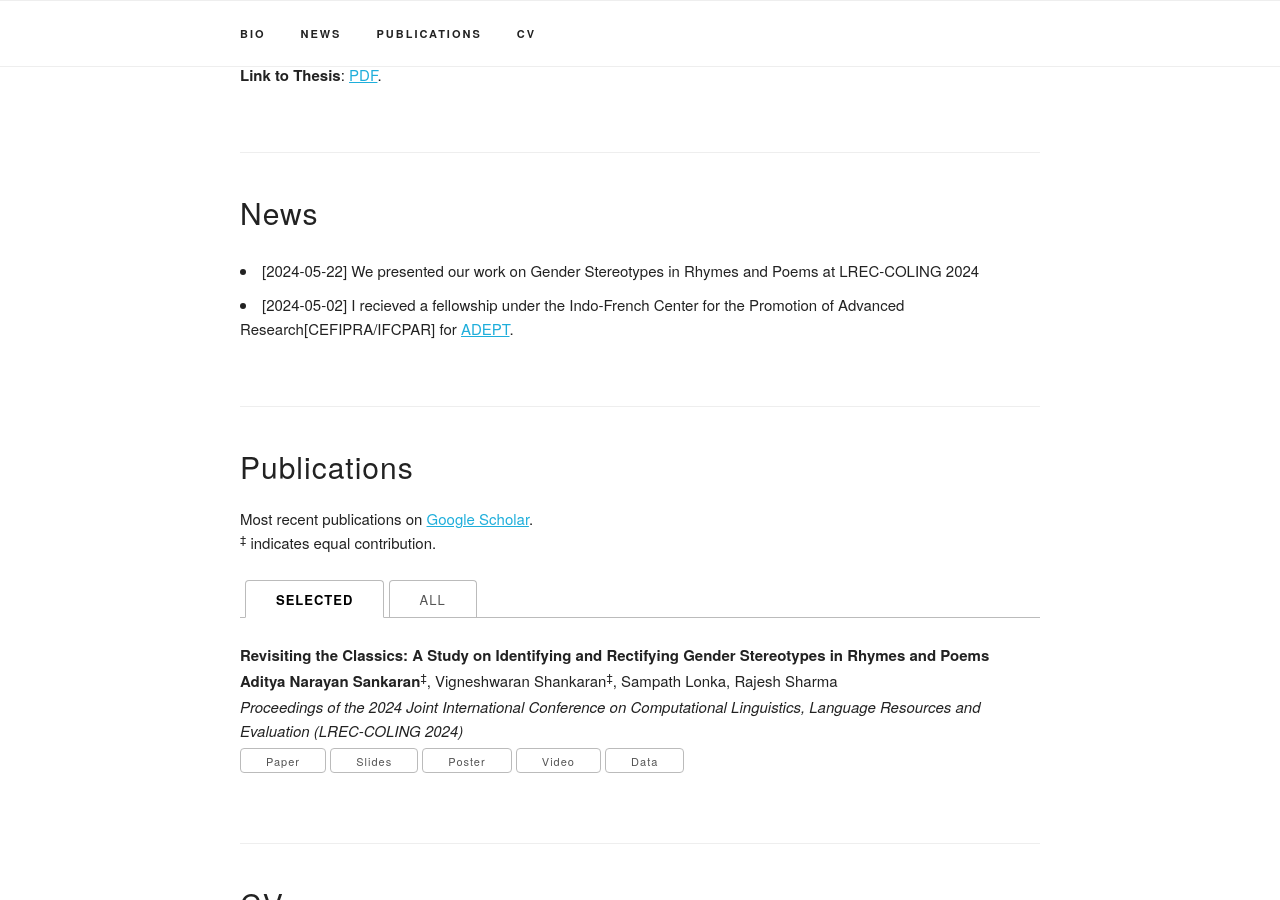
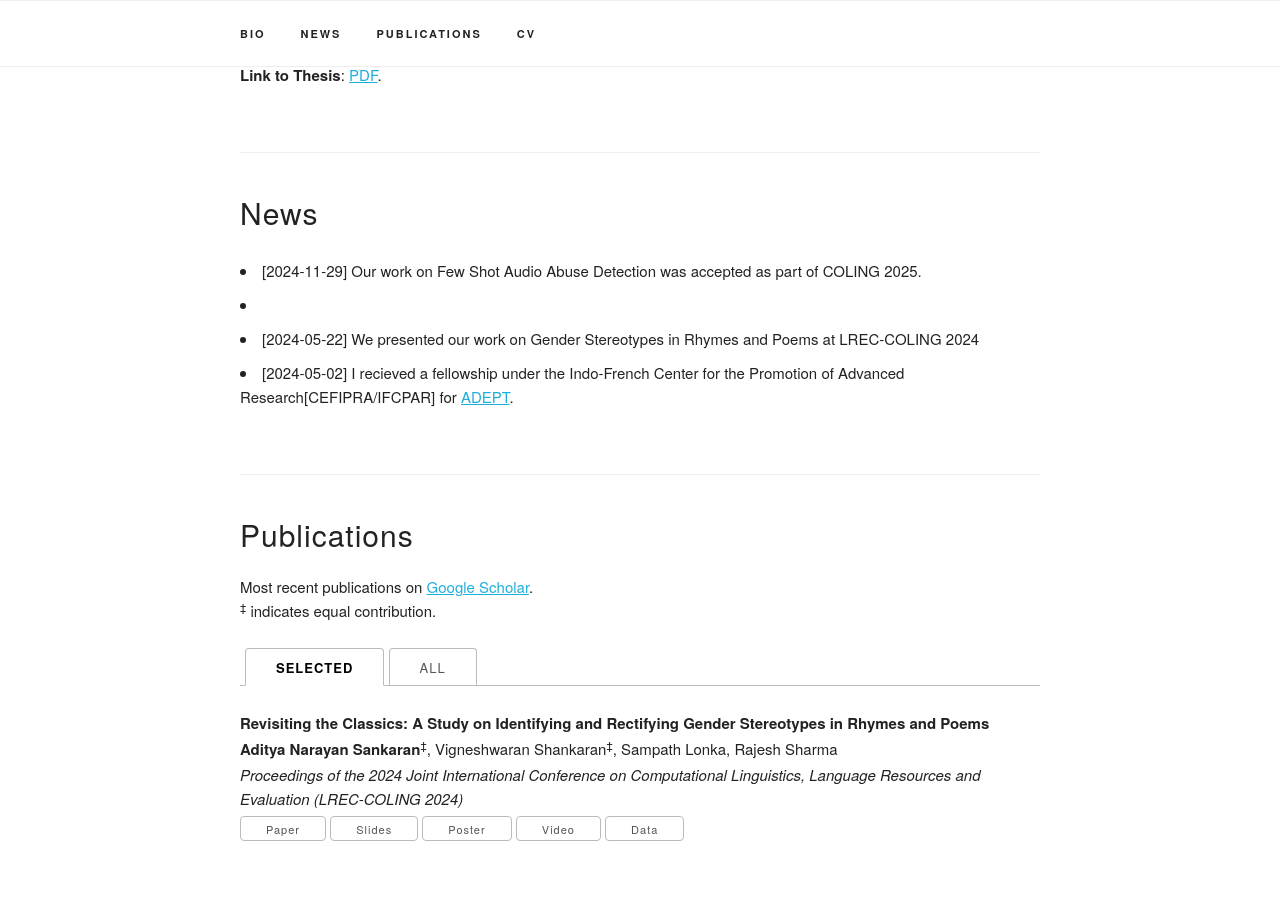
Before and after one commit to callmesanfornow/callmesanfornow.github.io, a Jekyll site: the page built from index.html, in a window 1280 px wide and 900 px high, scrolled down 647 px. Built offline with Jekyll 4.4.1, drawn with Linux system fonts in a browser that asks for light colours; some web fonts are replaced.

Commit message:
coling update

```diff
--- a/_data/publications.yaml
+++ b/_data/publications.yaml
@@ -1,7 +1,7 @@
 papers:
-  - title: "Title Redacted due to anonimity period"
+  - title: "Towards Cross-Lingual Audio Abuse Detection in Low-Resource Setting with Few-Shot Learning"
     authors: "<b>Aditya Narayan Sankaran</b>, Reza Farahbaksh, Noel Crespi"
-    venue: "COLING 2025"
+    venue: "The 31st International Conference on Computational Linguistics (COLING 2025)"
     paper_pdf: ""
     code: ""
     selected: n
--- a/index.html
+++ b/index.html
@@ -25,6 +25,9 @@
     <!-- <li>
       [2024-12] I will be joining <a href="https://dice.wp.telecom-sudparis.eu" target="_blank">Data Intelligence and Communication Engineering Lab</a> of the Institut Polytechnique de Paris, Telecom SudParis, where I will be supervised by <a href="https://noelcrespi.wp.telecom-sudparis.eu" target="_blank">Noel Crespi</a> and <a href="https://scholar.google.com/citations?user=HukBnBlWTE0C&hl=en" target="_blank">Reza Farahbaksh</a>.
     </li> -->
+    <li>
+      [2024-11-29] Our work on Few Shot Audio Abuse Detection was accepted as part of COLING 2025.</li>
+    <li>
     <li>
       [2024-05-22] We presented our work on Gender Stereotypes in Rhymes and Poems at LREC-COLING 2024</li>
     <li>
```
